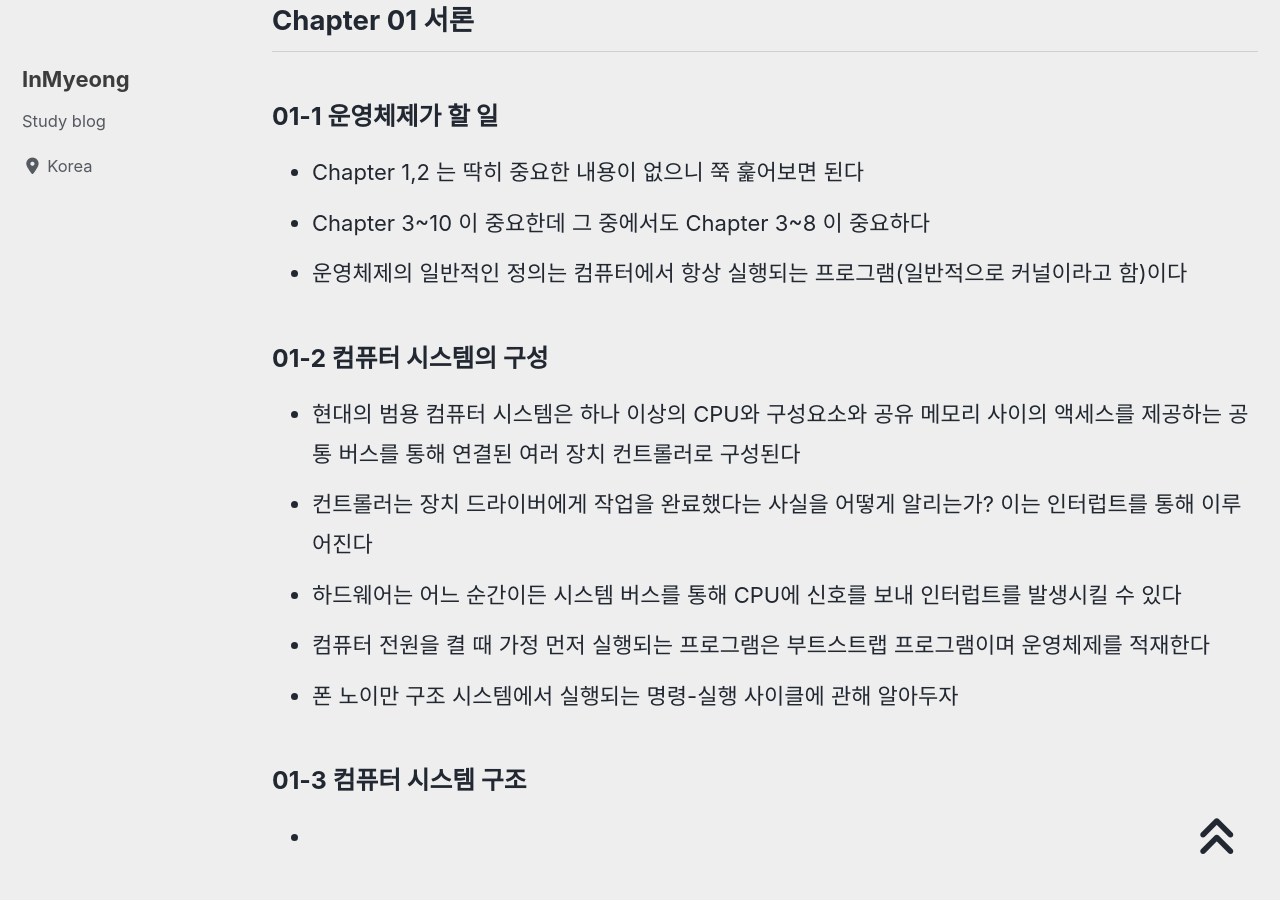
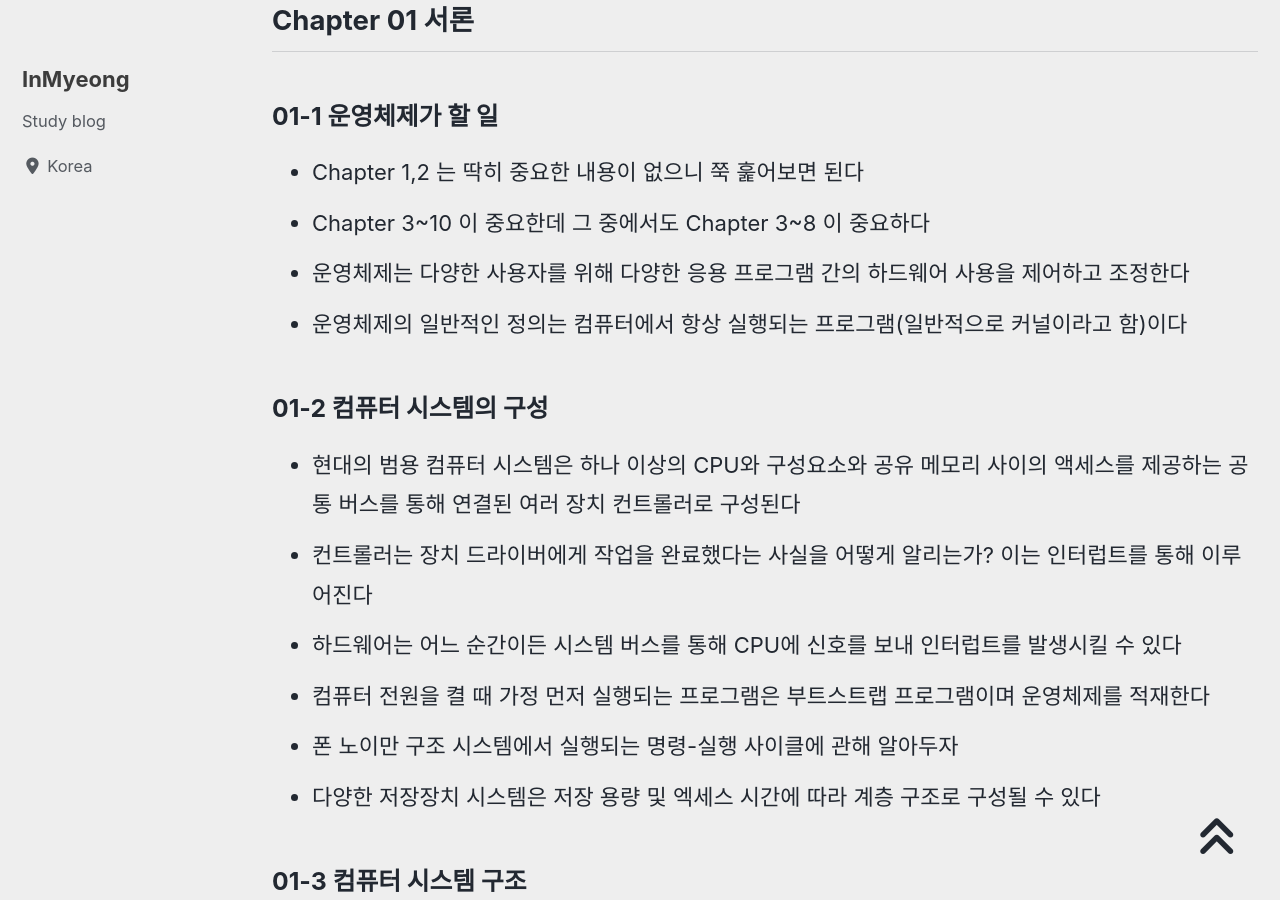
Before and after one commit to devMyeong/devMyeong.github.io, a Jekyll site: the page built from _posts/liberalArts/development/2021-08-28-주니온-운영체제.md, in a window 1280 px wide and 900 px high, scrolled down 530 px. Built offline with Jekyll 4.4.1, drawn with Linux system fonts in a browser that asks for light colours; cached includes are drawn as plain includes; nearby versions of some CDN libraries; some web fonts are replaced; comment, search, counter and statistics services are not loaded.

Commit message:
update oper chapter 01-1, 01-2

```diff
--- a/_posts/liberalArts/development/2021-08-28-주니온-운영체제.md
+++ b/_posts/liberalArts/development/2021-08-28-주니온-운영체제.md
@@ -20,6 +20,7 @@ last_modified_at: 2021-08-28
 ### 01-1 운영체제가 할 일
 - Chapter 1,2 는 딱히 중요한 내용이 없으니 쭉 훑어보면 된다
 - Chapter 3~10 이 중요한데 그 중에서도 Chapter 3~8 이 중요하다
+- 운영체제는 다양한 사용자를 위해 다양한 응용 프로그램 간의 하드웨어 사용을 제어하고 조정한다
 - 운영체제의 일반적인 정의는 컴퓨터에서 항상 실행되는 프로그램(일반적으로 커널이라고 함)이다
 
 ### 01-2 컴퓨터 시스템의 구성
@@ -28,6 +29,7 @@ last_modified_at: 2021-08-28
 - 하드웨어는 어느 순간이든 시스템 버스를 통해 CPU에 신호를 보내 인터럽트를 발생시킬 수 있다
 - 컴퓨터 전원을 켤 때 가정 먼저 실행되는 프로그램은 부트스트랩 프로그램이며 운영체제를 적재한다
 - 폰 노이만 구조 시스템에서 실행되는 명령-실행 사이클에 관해 알아두자
+- 다양한 저장장치 시스템은 저장 용량 및 엑세스 시간에 따라 계층 구조로 구성될 수 있다
 
 ### 01-3 컴퓨터 시스템 구조
 -
```
